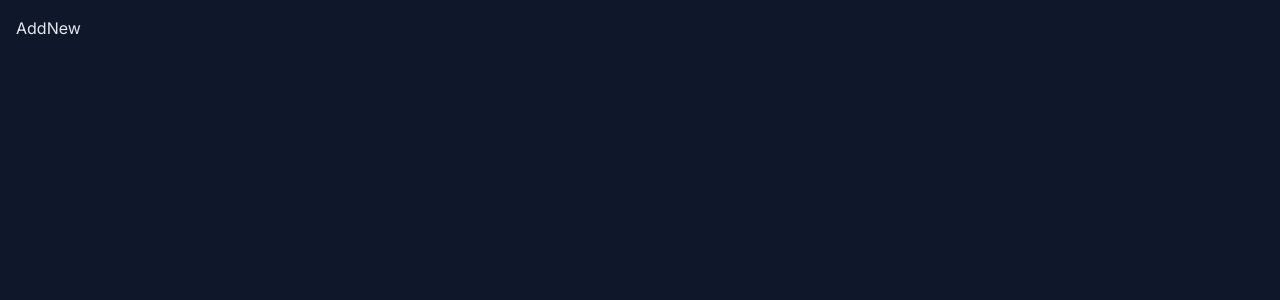
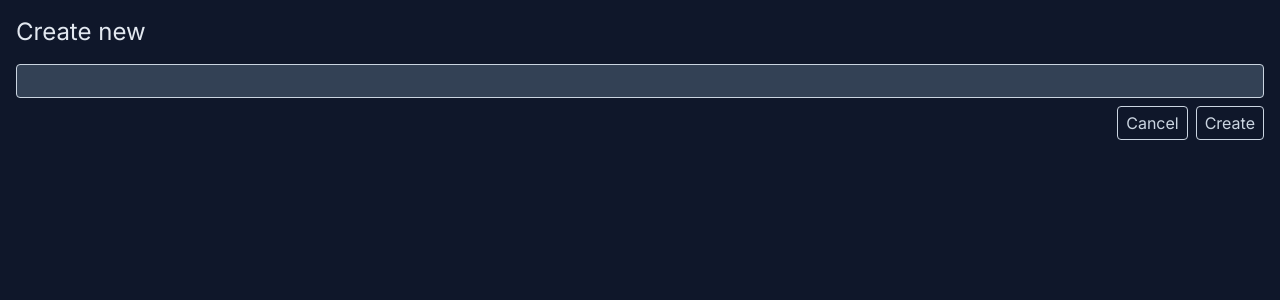
Before and after one commit to KrzysztofSnopek/exercises-and-codewars, a Next.js app: page /todo/addNew in a window 1280 px wide. Shown: the top 300 px of the page. Built offline with nearby package versions, Linux system fonts and the light colour scheme.

Commit message:
Adds component to create new todos

```diff
--- a/next.config.js
+++ b/next.config.js
@@ -1,4 +1,8 @@
 /** @type {import('next').NextConfig} */
-const nextConfig = {}
+const nextConfig = {
+  experimental: {
+    serverActions: true,
+  },
+};
 
-module.exports = nextConfig
+module.exports = nextConfig;
--- /dev/null
+++ b/src/app/components/TodoItem.tsx
@@ -0,0 +1,19 @@
+type TodoItemProps = {
+  id: string;
+  title: string;
+  complete: boolean;
+};
+
+export function TodoItem({ id, title, complete }: TodoItemProps) {
+  return (
+    <li className="flex gap-1 items-center">
+      <input id={id} type="checkbox" className="cursor-pointer peer" />
+      <label
+        htmlFor={id}
+        className="cursor-pointer peer-checked:line-through peer-checked:text-slate-500"
+      >
+        {title}
+      </label>
+    </li>
+  );
+}
--- a/src/app/todo/addNew/page.tsx
+++ b/src/app/todo/addNew/page.tsx
@@ -1,5 +1,49 @@
+import { prisma } from "@/app/db";
+import { redirect } from "next/navigation";
+import Link from "next/link";
 import React from "react";
 
+async function createToDo(data: FormData) {
+  "use server";
+
+  const title = data.get("title")?.valueOf();
+
+  if (typeof title !== "string" || title.length === 0) {
+    throw new Error("Invalid Title");
+  }
+
+  await prisma.toDo.create({ data: { title, complete: false } });
+
+  redirect("/todo");
+}
+
 export default function AddNew() {
-  return <div>AddNew</div>;
+  return (
+    <>
+      <header className="flex justify-between items-center mb-4">
+        <h1 className="text-2xl">Create new</h1>
+      </header>
+      <form action={createToDo} className="flex gap-2 flex-col">
+        <input
+          type="text"
+          name="title"
+          className="border bg-slate-700 border-slate-300 text-slate-300 px-2 py-1 rounded hover:bg-slate-600 focus-within:bg-slate-600 outline-none"
+        />
+        <div className="flex gap-2 justify-end">
+          <Link
+            href="/todo"
+            className="border border-slate-300 text-slate-300 px-2 py-1 rounded hover:bg-slate-700 focus-within:bg-slate-700 outline-none"
+          >
+            Cancel
+          </Link>
+          <button
+            type="submit"
+            className="border border-slate-300 text-slate-300 px-2 py-1 rounded hover:bg-slate-700 focus-within:bg-slate-700 outline-none"
+          >
+            Create
+          </button>
+        </div>
+      </form>
+    </>
+  );
 }
--- a/src/app/todo/page.tsx
+++ b/src/app/todo/page.tsx
@@ -1,9 +1,15 @@
 import Link from "next/link";
 import React from "react";
 import { prisma } from "../db";
+import { TodoItem } from "../components/TodoItem";
+
+function getTodos() {
+  return prisma.toDo.findMany();
+}
 
 export default async function todo() {
-  const todos = await prisma.toDo.findMany();
+  const todos = await getTodos();
+
   return (
     <>
       <header className="flex justify-between items-center mb-4">
@@ -17,7 +23,7 @@ export default async function todo() {
       </header>
       <ul className="pl-4">
         {todos.map((todo) => {
-          return <li key={todo.id}>{todo.title}</li>;
+          return <TodoItem key={todo.id} {...todo} />;
         })}
       </ul>
     </>
```
